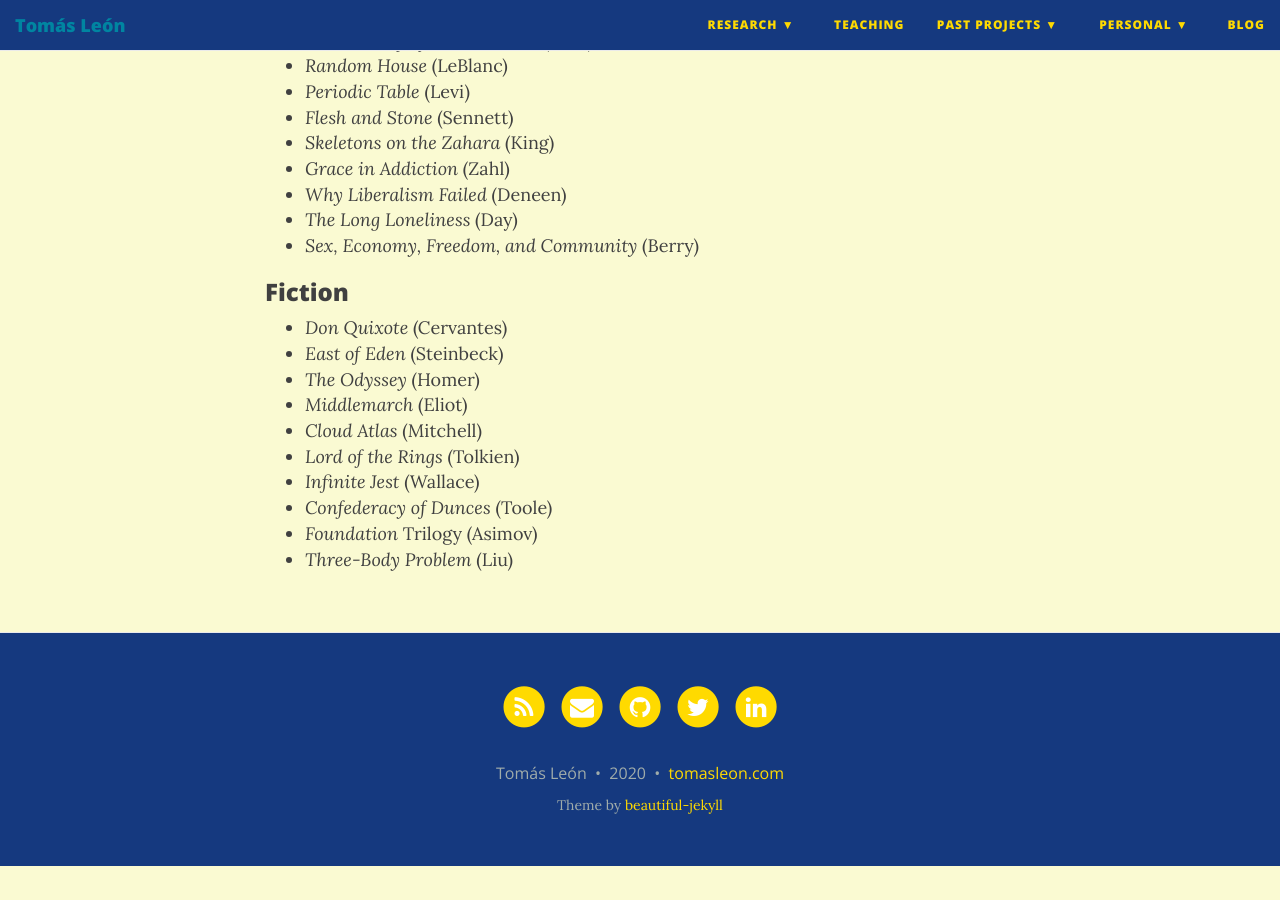
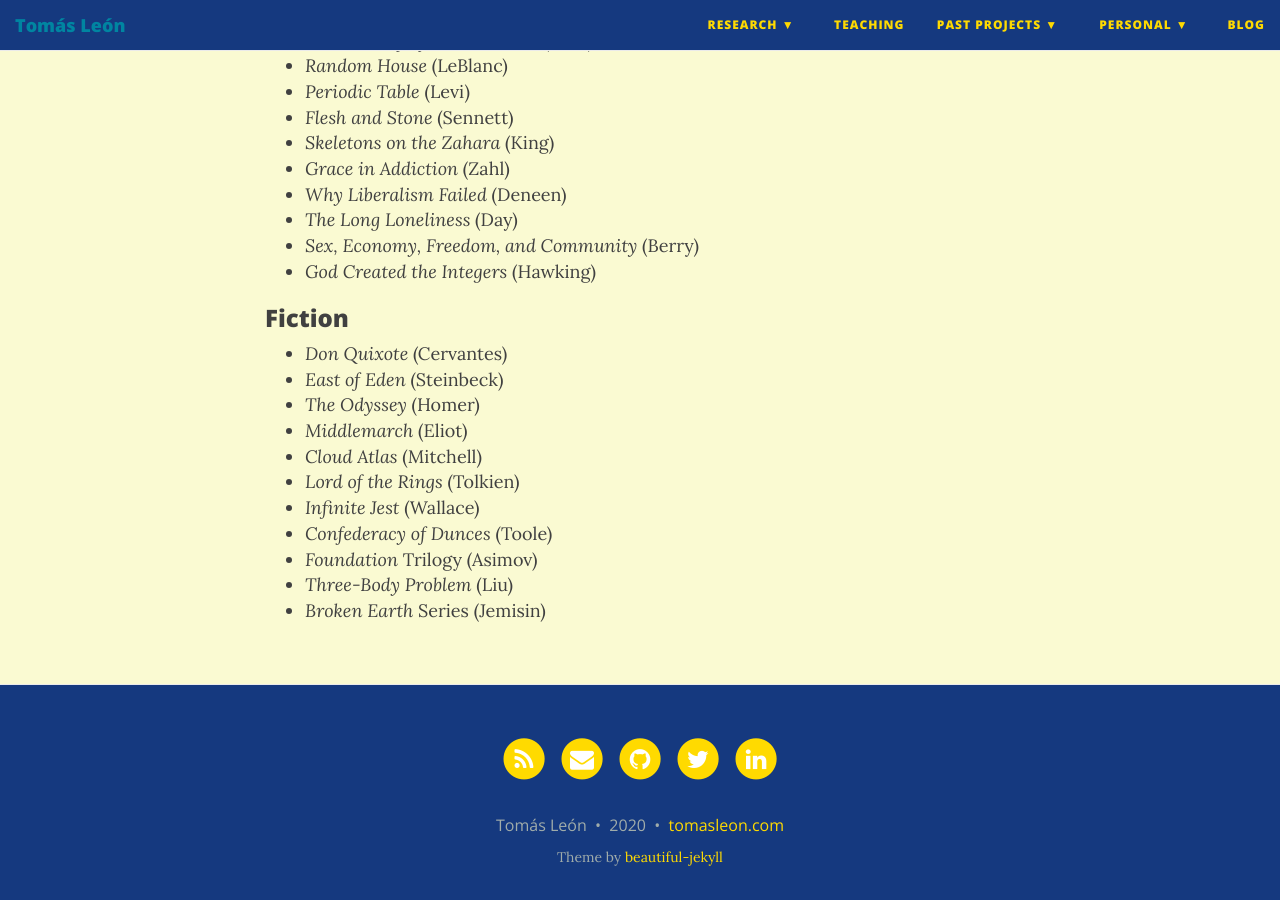
Before and after one commit to tomasleon/tomasleon.github.io, a Jekyll site: the page built from recommended_reading.md, in a window 1280 px wide and 900 px high, scrolled down 732 px. Built offline with Jekyll 4.4.1, drawn with Linux system fonts in a browser that asks for light colours; nearby versions of some CDN libraries; before the commit the page ends 1598 px from its top, so only the background shows below that.

Commit message:
Add some books

```diff
--- a/recommended_reading.md
+++ b/recommended_reading.md
@@ -28,6 +28,7 @@ subtitle: Books I enjoy
 * _Why Liberalism Failed_ (Deneen)
 * _The Long Loneliness_ (Day)
 * _Sex, Economy, Freedom, and Community_ (Berry)
+* _God Created the Integers_ (Hawking)
 
 ### Fiction
 
@@ -41,3 +42,4 @@ subtitle: Books I enjoy
 * _Confederacy of Dunces_ (Toole)
 * _Foundation_ Trilogy (Asimov)
 * _Three-Body Problem_ (Liu)
+* _Broken Earth_ Series (Jemisin)
```
